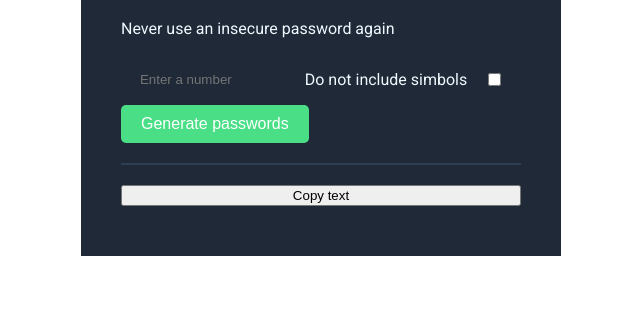
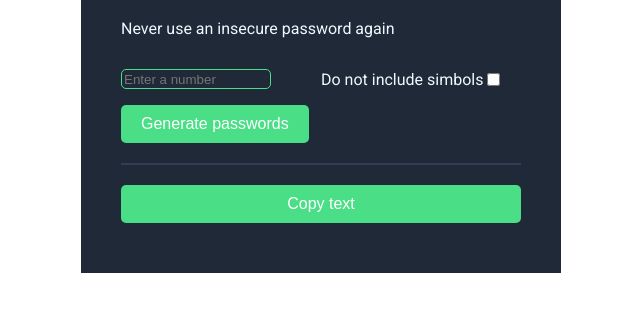
Before and after one commit to Dave7c7/PasswordGenenerator, a plain HTML site: page index.html in a window 1280 px wide. Shown: the part 190-502 px from the top of the page, without its empty margins (319-959 px from the left). Drawn offline with Linux system fonts and the light colour scheme.

Commit message:
official version 1.0

```diff
--- a/index.css
+++ b/index.css
@@ -56,14 +56,24 @@ span
 }
 #input-area{
     display: flex;
-    justify-content: space-evenly;
+    justify-content: start;
     align-items: center;
 
 }
 #userInput{
     width: 150px;
     height: 20px;
+    border: solid 1px #4ADF86;
+    border-radius: 5px;
+    background-color: transparent;
+    color: antiquewhite;
+    margin-right: 50px;
+}
+#btn-copy{
+    background-color: #4ADF86;
+    color: white;
     border: none;
     border-radius: 5px;
-    background-color: transparent;
+    padding: 10px 20px;
+    font-size: 16px;
 }
--- a/index.html
+++ b/index.html
@@ -22,7 +22,7 @@
                 <div type="text" id="passwords-one" class="pwd-box"></div>
                 <div id="passwords-two" class="pwd-box"></div>
             </div>
-            <button onclick="copy()">Copy text</button>
+            <button onclick="copy()" id="btn-copy">Copy text</button>
 
         </div>
         <script src="index.js"></script>
--- a/index.js
+++ b/index.js
@@ -1,6 +1,7 @@
 let characters = ["A","B","C","D","E","F","G","H","I","J","K","L","M","N","O","P","Q","R","S","T","U","V","W","X","Y","Z","a","b","c","d","e","f","g","h","i","j","k","l","m","n","o","p","q","r","s","t","u","v","w","x","y","z", "0", "1", "2", "3", "4", "5", "6", "7", "8", "9","~","`","!","@","#","$","%","^","&","*","(",")","_","-","+","=","{","[","}","]",",","|",":",";","<",">",".","?",
 "/"];
-
+let characters1 = ["A","B","C","D","E","F","G","H","I","J","K","L","M","N","O","P","Q","R","S","T","U","V","W","X","Y","Z","a","b","c","d","e","f","g","h","i","j","k","l","m","n","o","p","q","r","s","t","u","v","w","x","y","z", "0", "1", "2", "3", "4", "5", "6", "7", "8", "9","~","`","!","@","#","$","%","^","&","*","(",")","_","-","+","=","{","[","}","]",",","|",":",";","<",">",".","?",
+"/"];
 let btn = document.getElementById("btn-pwd");
 let pwd_one = document.getElementById("passwords-one");
 let pwd_two = document.getElementById("passwords-two");
@@ -10,11 +11,15 @@ let length = 0;
 let checkbox = document.getElementById("symbols");
     checkbox.addEventListener("change", () => {
         if(checkbox.checked){
-            console.log("checked box works!");
-            const letters = characters.filter(char => /[a-zA-Z]/.test(char)); //return only letters
+            console.log("checked box works!" + characters);
+            let letters = characters.filter(char => /[a-zA-Z]/.test(char)); //return only letters
             characters = letters
+        }else if(checkbox.checked == false){
+            //let symbols = characters.filter(char => !/[a-zA-Z]/.test(char)); //return only symbols
+            characters = characters1;
+            console.log("unchecked box works!" + characters);
         }
-    })
+    });
 
 function generate(){
     length = document.getElementById("userInput").value;
```
